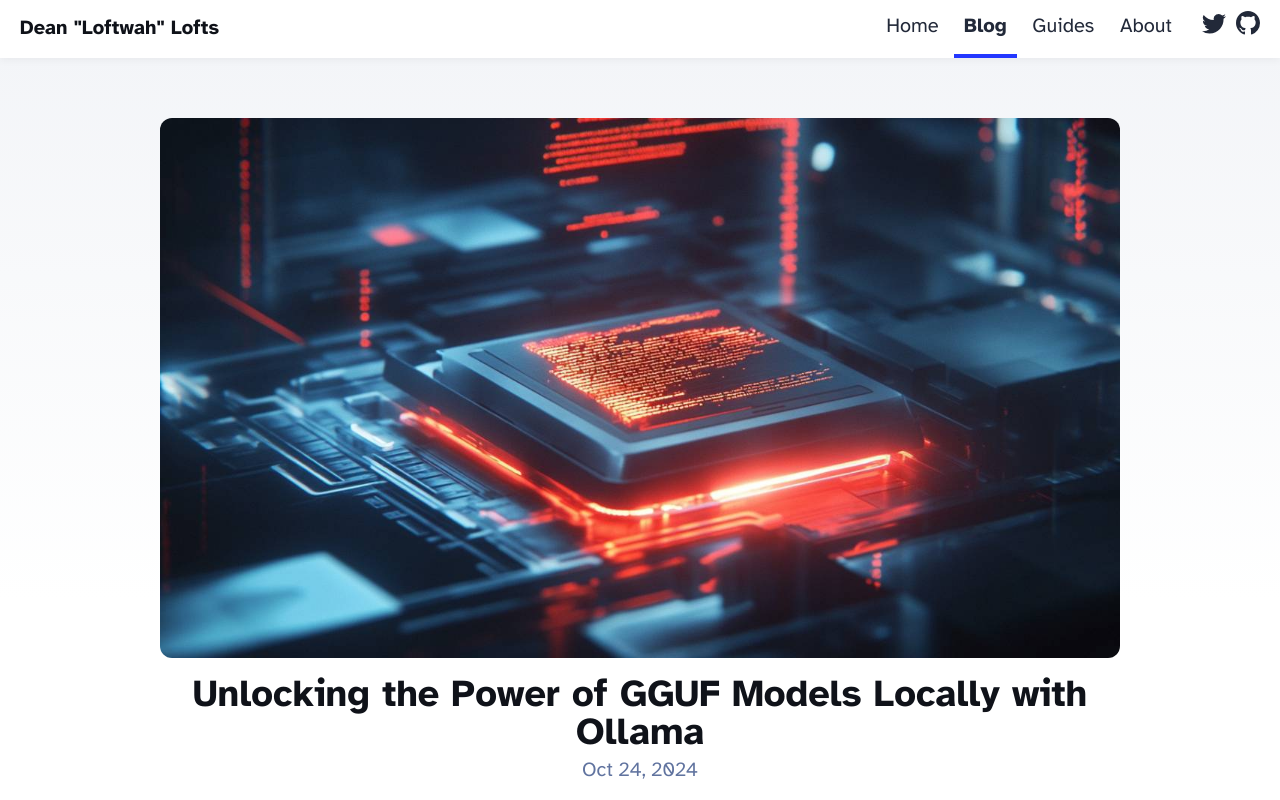
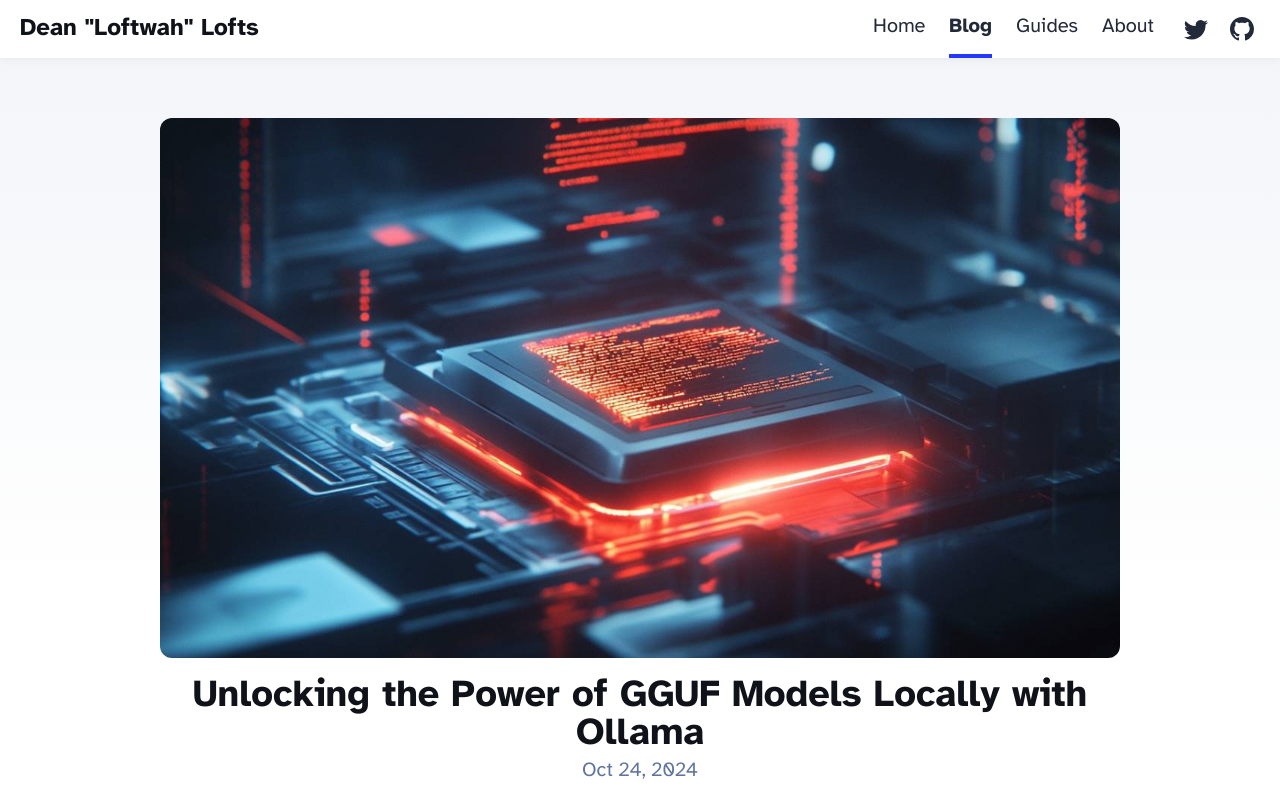
Before and after one commit to loftwah/blog, an Astro site: page /blog in a window 1280 px wide. Shown: the top 800 px of the page. Built offline with nearby package versions, Linux system fonts and the light colour scheme; Astro itself is replaced by a stand-in of ours.

Commit message:
make less bad

```diff
--- a/src/components/Header.astro
+++ b/src/components/Header.astro
@@ -21,13 +21,13 @@ import { SITE_TITLE } from '../consts';
       <div class="social-links">
         <a href="https://twitter.com/loftwah" target="_blank">
           <span class="sr-only">Follow Loftwah on Twitter</span>
-          <svg viewBox="0 0 16 16" aria-hidden="true" width="24" height="24">
+          <svg viewBox="0 0 16 16" aria-hidden="true" class="social-icon">
             <path fill="currentColor" d="M5.026 15c6.038 0 9.341-5.003 9.341-9.334 0-.14 0-.282-.006-.422A6.685 6.685 0 0 0 16 3.542a6.658 6.658 0 0 1-1.889.518 3.301 3.301 0 0 0 1.447-1.817 6.533 6.533 0 0 1-2.087.793A3.286 3.286 0 0 0 7.875 6.03a9.325 9.325 0 0 1-6.767-3.429 3.289 3.289 0 0 0 1.018 4.382A3.323 3.323 0 0 1 .64 6.575v.045a3.288 3.288 0 0 0 2.632 3.218 3.203 3.203 0 0 1-.865.115 3.23 3.23 0 0 1-.614-.057 3.283 3.283 0 0 0 3.067 2.277A6.588 6.588 0 0 1 .78 13.58a6.32 6.32 0 0 1-.78-.045A9.344 9.344 0 0 0 5.026 15z"/>
           </svg>
         </a>
         <a href="https://github.com/loftwah" target="_blank">
           <span class="sr-only">Check out Loftwah's GitHub</span>
-          <svg viewBox="0 0 16 16" aria-hidden="true" width="24" height="24">
+          <svg viewBox="0 0 16 16" aria-hidden="true" class="social-icon">
             <path fill="currentColor" d="M8 0C3.58 0 0 3.58 0 8c0 3.54 2.29 6.53 5.47 7.59.4.07.55-.17.55-.38 0-.19-.01-.82-.01-1.49-2.01.37-2.53-.49-2.69-.94-.09-.23-.48-.94-.82-1.13-.28-.15-.68-.52-.01-.53.63-.01 1.08.58 1.23.82.72 1.21 1.87.87 2.33.66.07-.52.28-.87.51-1.07-1.78-.2-3.64-.89-3.64-3.95 0-.87.31-1.59.82-2.15-.08-.2-.36-1.02.08-2.12 0 0 .67-.21 2.2.82.64-.18 1.32-.27 2-.27.68 0 1.36.09 2 .27 1.53-1.04 2.2-.82 2.2-.82.44 1.1.16 1.92.08 2.12.51.56.82 1.27.82 2.15 0 3.07-1.87 3.75-3.65 3.95.29.25.54.73.54 1.48 0 1.07-.01 1.93-.01 2.2 0 .21.15.46.55.38A8.012 8.012 0 0 0 16 8c0-4.42-3.58-8-8-8z"/>
           </svg>
         </a>
@@ -45,11 +45,12 @@ import { SITE_TITLE } from '../consts';
   }
   h2 {
     margin: 0;
-    font-size: 1em;
+    font-size: 1.2em;
   }
   h2 a {
     text-decoration: none;
     color: var(--black);
+    font-weight: bold;
   }
   nav {
     display: flex;
@@ -60,10 +61,14 @@ import { SITE_TITLE } from '../consts';
   .nav-links {
     display: flex;
     align-items: center;
-    gap: 1em;
+    gap: 1.5em;
+  }
+  .internal-links {
+    display: flex;
+    gap: 1.2em;
   }
   .internal-links a {
-    padding: 0.5em;
+    padding: 0.5em 0;
     color: var(--black);
     border-bottom: 4px solid transparent;
     text-decoration: none;
@@ -73,11 +78,19 @@ import { SITE_TITLE } from '../consts';
   }
   .social-links {
     display: flex;
-    gap: 0.5em;
+    gap: 0.8em;
+    align-items: center;
   }
   .social-links a {
     text-decoration: none;
     color: var(--black);
+    display: flex;
+    align-items: center;
+  }
+  .social-icon {
+    width: 24px;
+    height: 24px;
+    margin-right: 0.3em;
   }
   .mobile-menu-toggle {
     display: none;
```
